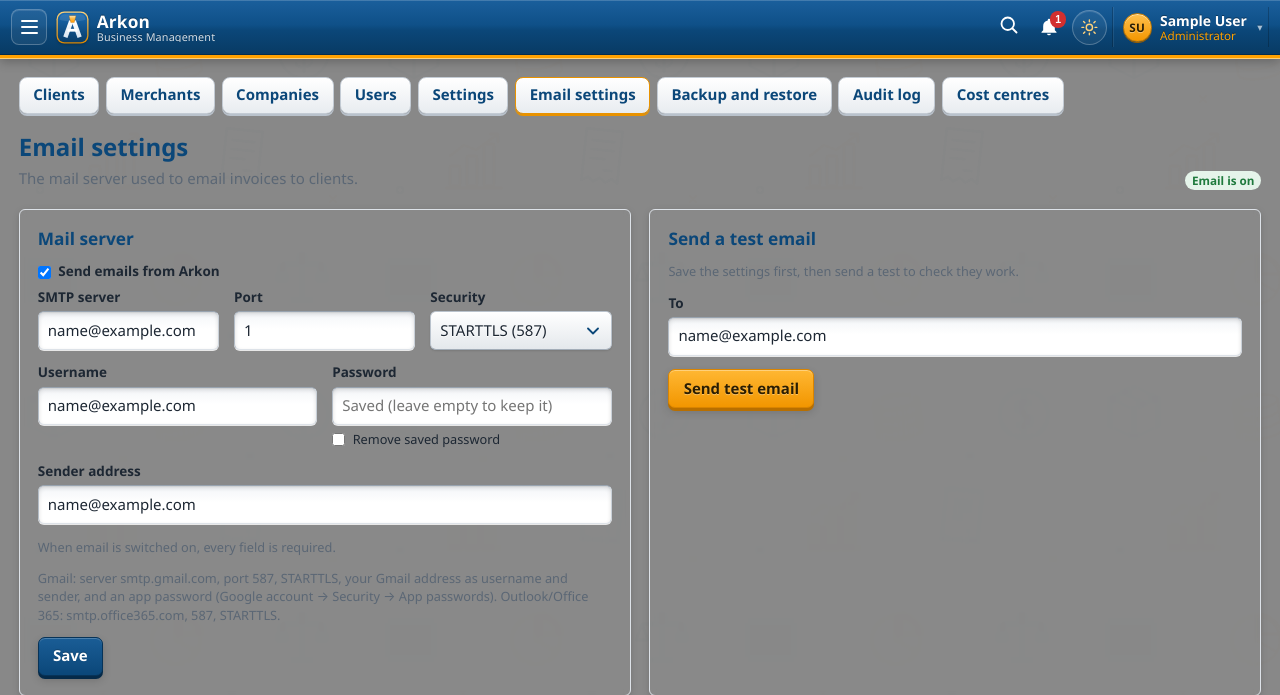
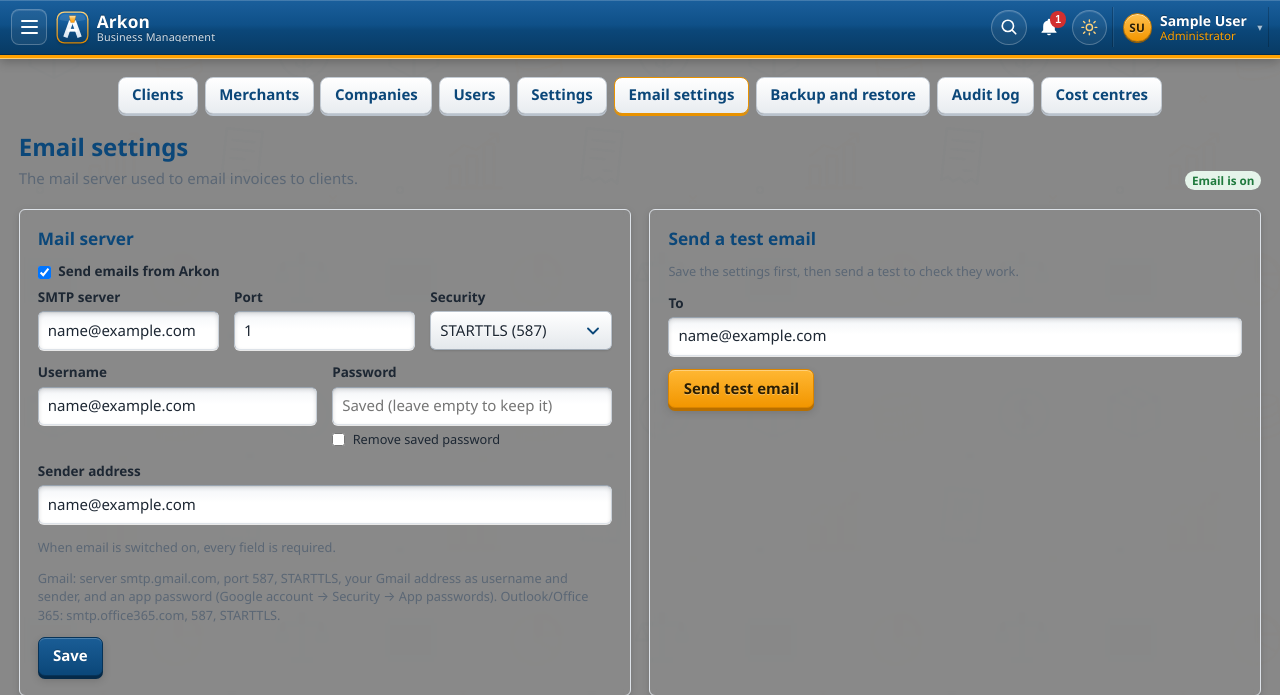
Before and after one commit to GLlgGL/Arkon, a Spring Boot app: page /admin/email in a window 1280 px wide. Shown: the top 695 px of the page. Run offline with Spring Boot 4, Linux system fonts and the light colour scheme; a user stored in the database is signed in; empty tables hold one stand-in row (values such as "Sample post"); data that the repository does not hold is empty; some of the project's set-up classes (security, data sources, template engines, error pages and the like) are left out, and stand-ins take their place; database files in the repository are not loaded; some libraries are stand-ins or nearby versions.

Commit message:
Align search button, center section buttons

```diff
--- a/src/main/resources/static/css/app.css
+++ b/src/main/resources/static/css/app.css
@@ -2310,9 +2310,13 @@ tr.trk-soon td { background: rgba(255,161,0,.12); }
 .pk-bar .pk-inv { flex: 1 1 12rem; min-width: 10rem; }
 
 /* Search (Ctrl+K) */
-.search-btn { display: grid; place-items: center; width: 2.3rem; height: 2.3rem; border-radius: 50%; border: 0;
-  background: transparent; color: inherit; cursor: pointer; }
-.search-btn:hover, .search-btn:focus-visible { background: rgba(255,255,255,.15); }
+.search-btn { align-self: center; display: inline-grid; place-items: center; width: 2.35rem; height: 2.35rem; padding: 0;
+  border-radius: 50%; border: 1px solid rgba(255, 255, 255, .25); background: rgba(255, 255, 255, .06); color: #fff; cursor: pointer;
+  box-shadow: inset 0 1px 0 rgba(255, 255, 255, .12); transition: background-color .15s ease, border-color .15s ease, transform .15s ease; }
+.search-btn svg { width: 1.2rem; height: 1.2rem; display: block; }
+.search-btn:hover { background: rgba(255, 255, 255, .16); border-color: rgba(255, 255, 255, .45); }
+.search-btn:active { transform: scale(.94); }
+.search-btn:focus-visible { outline: 3px solid #ffa100; outline-offset: 2px; }
 .search-dialog { position: fixed; inset: 0; z-index: 200; background: rgba(8, 20, 34, .45); display: flex; justify-content: center;
   align-items: flex-start; padding: 12vh 1rem 1rem; }
 .search-dialog[hidden] { display: none; }
@@ -2345,7 +2349,7 @@ html[data-theme="dark"] .search-panel { background: #1b222c; border-color: #3340
 
 /* Section tab row: the pages of the current section, as 3D buttons at the top of the page
    (lined up with the page content, like the original Cash & Bank / Accounting tabs) */
-.section-tabs { max-width: 1280px; margin: 1.25rem auto 0; padding: 0 1.25rem; display: flex; gap: .45rem; flex-wrap: wrap; }
+.section-tabs { max-width: 1280px; margin: 1.25rem auto 0; padding: 0 1.25rem; display: flex; gap: .45rem; flex-wrap: wrap; justify-content: center; }
 .section-tabs + main.page, .section-tabs + .page { padding-top: 1.1rem; }
 .section-tabs a { padding: .45rem .9rem; border-radius: 8px; font-weight: 600; text-decoration: none; color: var(--navy);
   border: 1px solid #c3cbd4; background-image: linear-gradient(#fff, #e8ecf0); box-shadow: inset 0 1px 0 #fff, 0 2px 0 #b9c2cc; }
```
